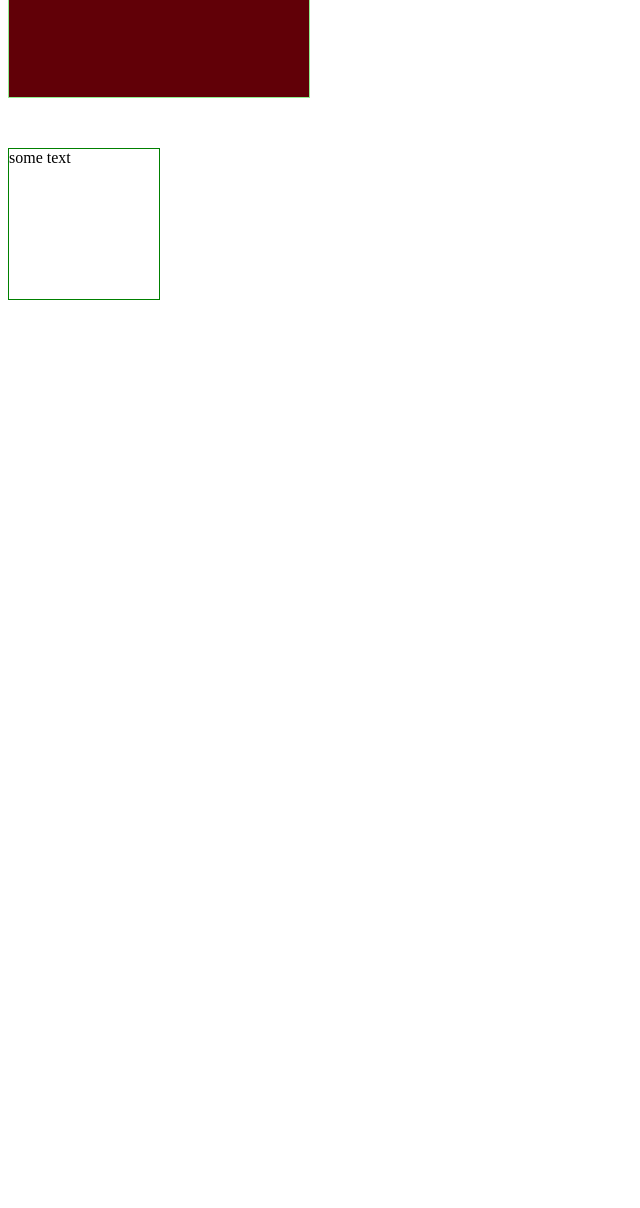
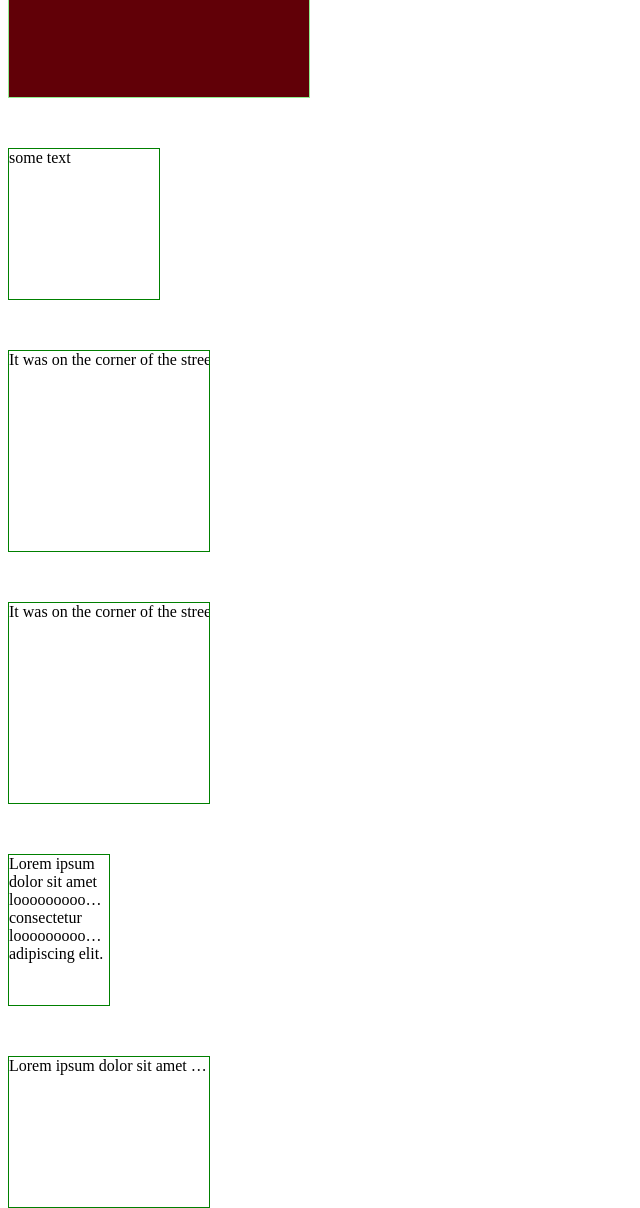
Before and after one commit to xnutti/practice, a plain HTML site: page top‑tier textbook/overflow.html in a window 1280 px wide. Shown: the part 1420-2628 px from the top of the page, without its empty margins (0-640 px from the left). Before the commit the page ends 1720 px from the top, so only its background shows below. Drawn offline with Linux system fonts and the light colour scheme.

Commit message:
save 99. long words

```diff
--- a/top‑tier textbook/overflow.css
+++ b/top‑tier textbook/overflow.css
@@ -50,3 +50,52 @@
     border: 1px solid green;
     overflow: scroll;
 }
+
+#block7 {
+    position: relative;
+    top: 300px;
+    width: 200px;
+    height: 200px;
+    border: 1px solid green;
+    white-space: nowrap;
+    overflow-x: scroll;
+}
+
+#block8 {
+    position: relative;
+    top: 350px;
+    width: 200px;
+    height: 200px;
+    border: 1px solid green;
+    white-space: nowrap;
+    overflow-x: hidden;
+}
+
+#block9 {
+    position: relative;
+    top: 400px;
+    width: 100px;
+    height: 150px;
+    border: 1px solid green;
+    overflow: hidden;
+    text-overflow: ellipsis;
+}
+
+#block10 {
+    position: relative;
+    top: 450px;
+    width: 200px;
+    height: 150px;
+    border: 1px solid green;
+    overflow: hidden;
+    text-overflow: ellipsis;
+    white-space: nowrap;
+}
+
+#block10:hover {
+    white-space: normal;
+    height: auto;
+    overflow: visible;
+    overflow-wrap: break-word;
+    word-break: break-word;
+}
--- a/top‑tier textbook/overflow.html
+++ b/top‑tier textbook/overflow.html
@@ -39,5 +39,26 @@
        <img src="../images/back.JPG" width="400px" height="400px" alt="red image">
     </div>
     <div id="block6">some text</div>
-</body>
+    <div id="block7">
+        It was on the corner of the street that he noticed the first sign of something peculiar a cat reading a map.
+        For a second, Mr. Dursley didn’t realize what he had seen then he jerked his head around to look again.
+        There was a tabby cat standing on the corner of Privet Drive, but there wasn’t a map in sight. What could he have been thinking of?
+    </div>
+    <div id="block8">
+        It was on the corner of the street that he noticed the first sign of something peculiar a cat reading a map.
+        For a second, Mr. Dursley didn’t realize what he had seen then he jerked his head around to look again.
+        There was a tabby cat standing on the corner of Privet Drive, but there wasn’t a map in sight. What could he have been thinking of?
+    </div>
+    <div id="block9">
+        Lorem ipsum dolor sit amet
+        loooooooooooooooooooooooooooooooongword,
+        consectetur loooooooooooooooooooooooooooooooongword
+        adipiscing elit.
+    </div>
+     <div id="block10">
+        Lorem ipsum dolor sit amet
+        loooooooooooooooooooooooooooooooongword,
+        consectetur loooooooooooooooooooooooooooooooongword
+        adipiscing elit.
+    </div>
 </html>
```
